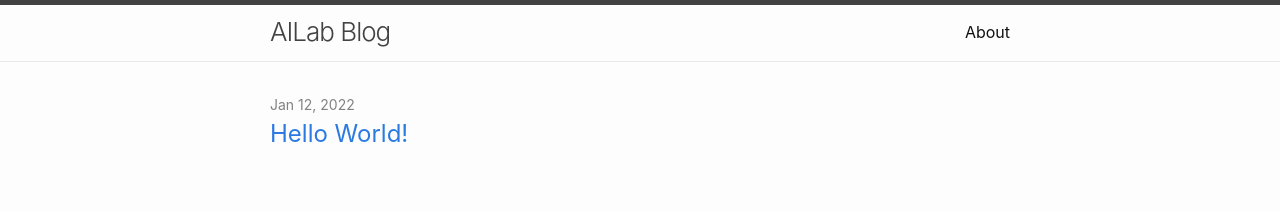
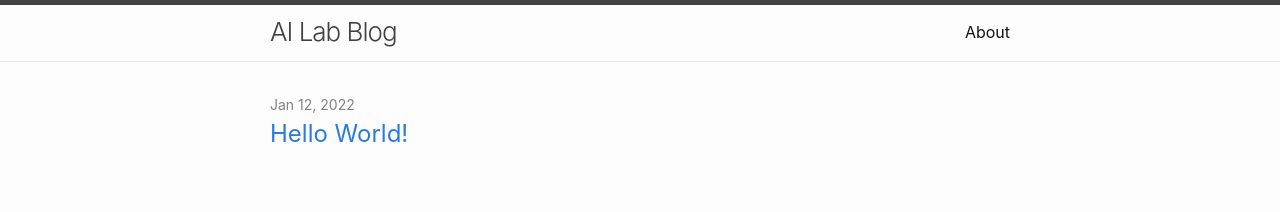
Before and after one commit to ovgu-ailab/blog, a Jekyll site: the page built from index.md, in a window 1280 px wide. Shown: the top 212 px of the page. Built offline with Jekyll 4.4.1, drawn with Linux system fonts in a browser that asks for light colours.

Commit message:
Update title

```diff
--- a/_config.yml
+++ b/_config.yml
@@ -1,4 +1,4 @@
-title: AILab Blog
+title: AI Lab Blog
 #collections:
 #  authors:
 #    output: true
```
